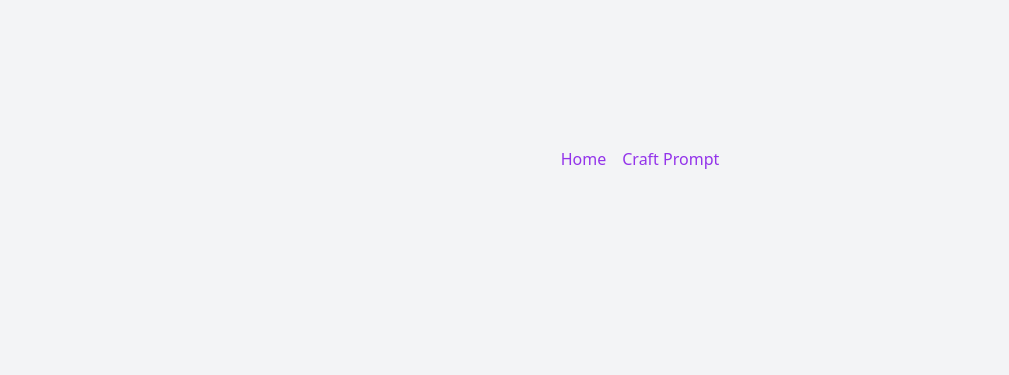
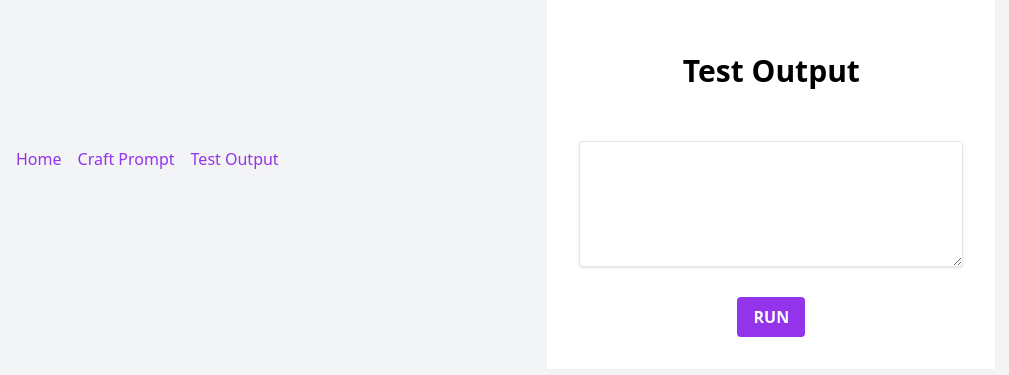
Before and after one commit to nocheerleader/AI-Wrapper-Test-Build, a React (Vite) app: page /test-output in a window 1280 px wide. Before the commit this address had no page. Shown: the part 225-600 px from the top of the page, without its empty margins (0-1009 px from the left). Built offline with nearby package versions, Linux system fonts and the light colour scheme.

Commit message:
Added TestOutput page

```diff
--- a/src/App.jsx
+++ b/src/App.jsx
@@ -2,6 +2,7 @@ import React from 'react';
 import { BrowserRouter as Router, Routes, Route, Link } from 'react-router-dom';
 import XGhostWriterForm from './XGhostWriterForm';
 import CraftPrompt from './CraftPrompt';
+import TestOutput from './TestOutput';
 
 const App = () => {
   return (
@@ -19,12 +20,18 @@ const App = () => {
                 Craft Prompt
               </Link>
             </li>
+            <li>
+              <Link to="/test-output" className="text-purple-600 hover:text-purple-800">
+                Test Output
+              </Link>
+            </li>
           </ul>
         </nav>
 
         <Routes>
           <Route path="/" element={<XGhostWriterForm />} />
           <Route path="/craft-prompt" element={<CraftPrompt />} />
+          <Route path="/test-output" element={<TestOutput />} />
         </Routes>
       </div>
     </Router>
--- /dev/null
+++ b/src/TestOutput.jsx
@@ -0,0 +1,40 @@
+import React, { useState } from 'react';
+import { Card, CardHeader, CardTitle, CardContent, CardFooter } from './components/ui/card';
+import { Button } from './components/ui/button';
+import { Textarea } from './components/ui/textarea';
+
+const TestOutput = () => {
+  const [output, setOutput] = useState('');
+
+  const handleRun = () => {
+    // Perform the necessary actions to generate the output
+    setOutput('This is the generated output from the test run.');
+  };
+
+  return (
+    <Card className="w-full max-w-md mx-auto bg-white p-8">
+      <CardHeader>
+        <CardTitle>Test Output</CardTitle>
+      </CardHeader>
+      <CardContent>
+        <Textarea
+          className="shadow appearance-none border rounded w-full py-3 px-4 text-gray-800 leading-tight focus:outline-none focus:shadow-outline"
+          value={output}
+          rows={5}
+          readOnly
+        />
+      </CardContent>
+      <CardFooter className="flex justify-center mt-6">
+        <Button
+          type="button"
+          onClick={handleRun}
+          className="bg-purple-600 hover:bg-purple-700 text-white font-bold py-2 px-4 rounded focus:outline-none focus:shadow-outline"
+        >
+          RUN
+        </Button>
+      </CardFooter>
+    </Card>
+  );
+};
+
+export default TestOutput;
--- a/src/components/ui/textarea.jsx
+++ b/src/components/ui/textarea.jsx
@@ -1 +1,9 @@
-export const Textarea = (props) => <textarea {...props} />;
+//export const Textarea = (props) => <textarea {...props} />;
+
+import React from 'react';
+
+export const Textarea = ({ className, ...props }) => (
+  <textarea className={`${className}`} {...props} />
+);
+
+export default Textarea;
```
